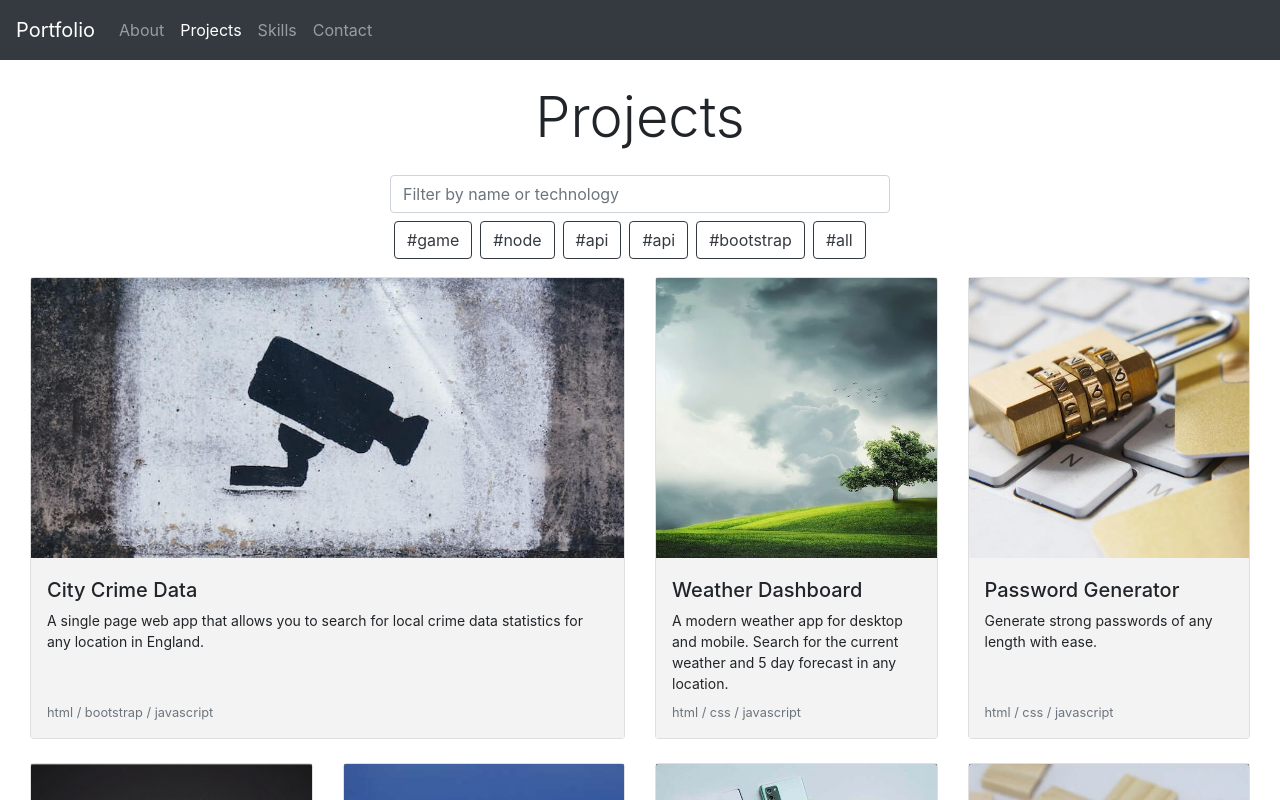
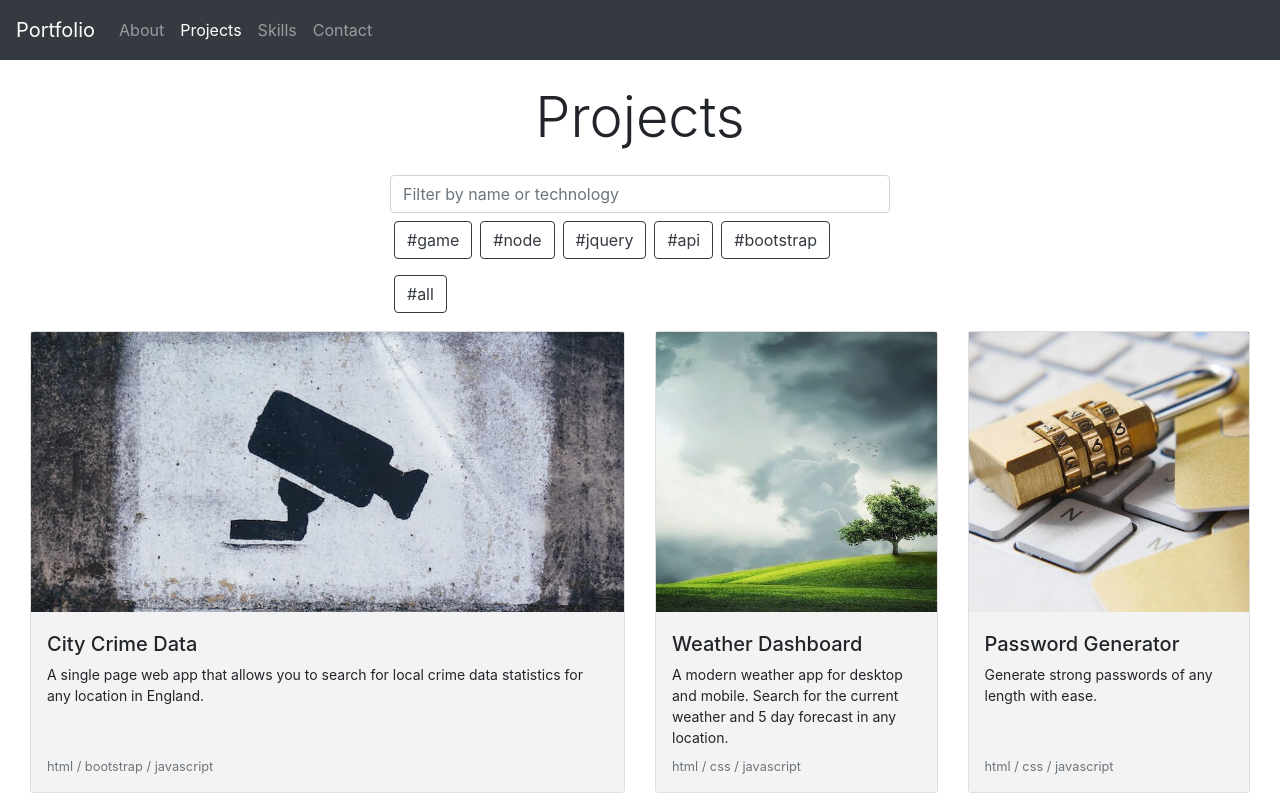
Before and after one commit to trunten/ubbc-react-portfolio, a React (Create React App) app: page /#/projects in a window 1280 px wide. Shown: the top 800 px of the page. Built offline with nearby package versions, Linux system fonts and the light colour scheme.

Commit message:
updated projects

```diff
--- a/src/components/pages/Projects.js
+++ b/src/components/pages/Projects.js
@@ -6,6 +6,8 @@ export default function Projects() {
   const [projects, setProjects] = useState(allProjects);
 
   function filterProjects(e) {
+    console.log(typeof(e) );
+    if (typeof(e) === "string") document.querySelector("input").value = "";
     if ((e.target && e.target.value.trim() === "") || e === "") {
       setProjects(allProjects);
     } else {
@@ -26,10 +28,10 @@ export default function Projects() {
             <input type="text" className="form-control" placeholder="Filter by name or technology" onChange={filterProjects} />
             <button className="my-2 mx-1 btn btn-outline-dark" onClick={() => filterProjects("game")}>#game</button>
             <button className="my-2 mx-1 btn btn-outline-dark" onClick={() => filterProjects("node")}>#node</button>
-            <button className="my-2 mx-1 btn btn-outline-dark" onClick={() => filterProjects("api")}>#api</button>
+            <button className="my-2 mx-1 btn btn-outline-dark" onClick={() => filterProjects("jquery")}>#jquery</button>
             <button className="my-2 mx-1 btn btn-outline-dark" onClick={() => filterProjects("api")}>#api</button>
             <button className="my-2 mx-1 btn btn-outline-dark" onClick={() => filterProjects("bootstrap")}>#bootstrap</button>
-            <button className="my-2 mx-1 btn btn-outline-dark" onClick={() => {filterProjects(""); document.querySelector("input").value = ""}}>#all</button>
+            <button className="my-2 mx-1 btn btn-outline-dark" onClick={() => {filterProjects("");}}>#all</button>
           </div>
 
         </div>
```
